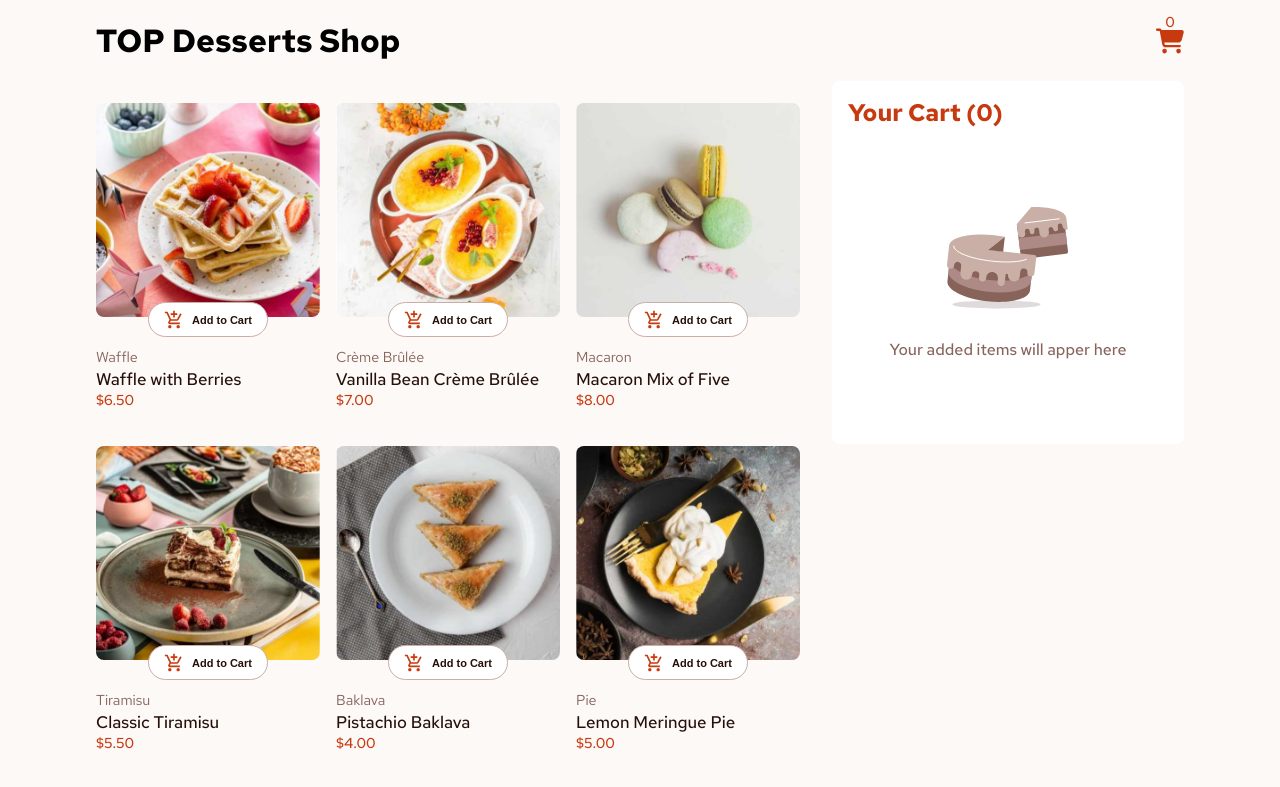
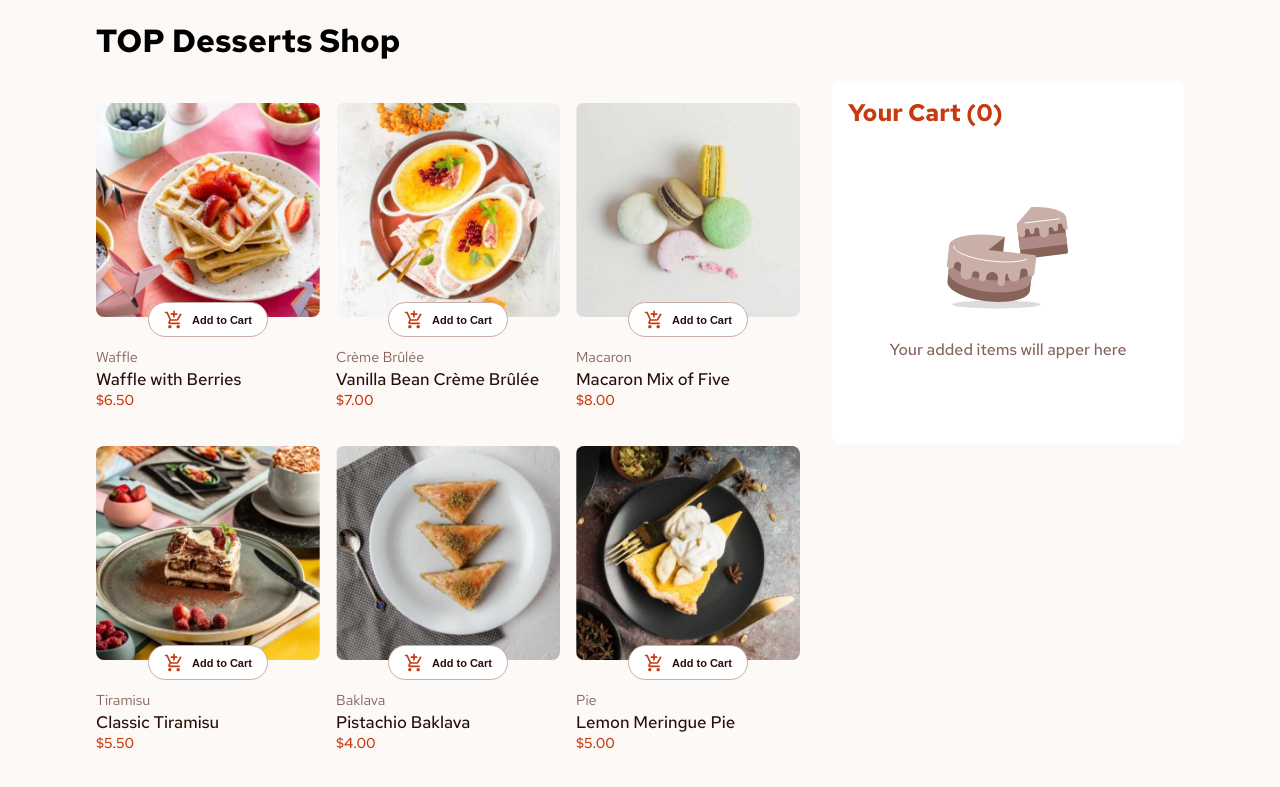
Before and after one commit to maximkwski/react-shopping-cart, a React (Vite) app: page /cart in a window 1280 px wide. Shown: the top 787 px of the page. Built offline with nearby package versions, Linux system fonts and the light colour scheme.

Commit message:
add readme

```diff
--- a/src/components/Header.jsx
+++ b/src/components/Header.jsx
@@ -16,7 +16,7 @@ export default function Header() {
                 <h1>TOP Desserts Shop</h1>
                 <Link to='/cart'>
                   <FaCartShopping size={28} style={{ color: 'hsl(14, 86%, 42%)' }} />
-                  <span>{totalItems}</span>
+                  <span style={{display: totalItems === 0 && 'none'}}>{totalItems}</span>
                 </Link>
             </Flex>
         </Container>
--- a/src/components/styles/CheckoutButton.styled.jsx
+++ b/src/components/styles/CheckoutButton.styled.jsx
@@ -9,6 +9,7 @@ export const StyledCheckoutButton = styled.button`
     color: ${ ( {theme} ) => theme.colors.body};
     padding: 1em 1.5em;
     margin: 2em 0 1em;
+    transition: all 0.3s ease;
 
     &:hover {
         cursor: pointer;
--- a/src/components/styles/Header.styled.jsx
+++ b/src/components/styles/Header.styled.jsx
@@ -17,7 +17,11 @@ export const StyledHeader = styled.header`
             font-weight: 500;
             font-size: 0.9em;
             color: hsl(14, 86%, 42%);
+        }
 
+
+        @media (min-width: ${props => props.theme.tablet}) {
+            display: none;
         }
     }
 `
--- a/src/components/styles/Main.styled.jsx
+++ b/src/components/styles/Main.styled.jsx
@@ -3,7 +3,7 @@ import styled from "styled-components";
 export const StyledMain = styled.div`
     @media (min-width: ${props => props.theme.tablet}) {
         display: grid;
-        grid-template-columns: 2fr minmax(350px, 1fr);
+        grid-template-columns: 2fr minmax(330px, 1fr);
         gap: 2rem;
     }
 
```
Also changed, not shown: screenshot.png (added), 1 other file (tests, documents, lock files or other folders).
